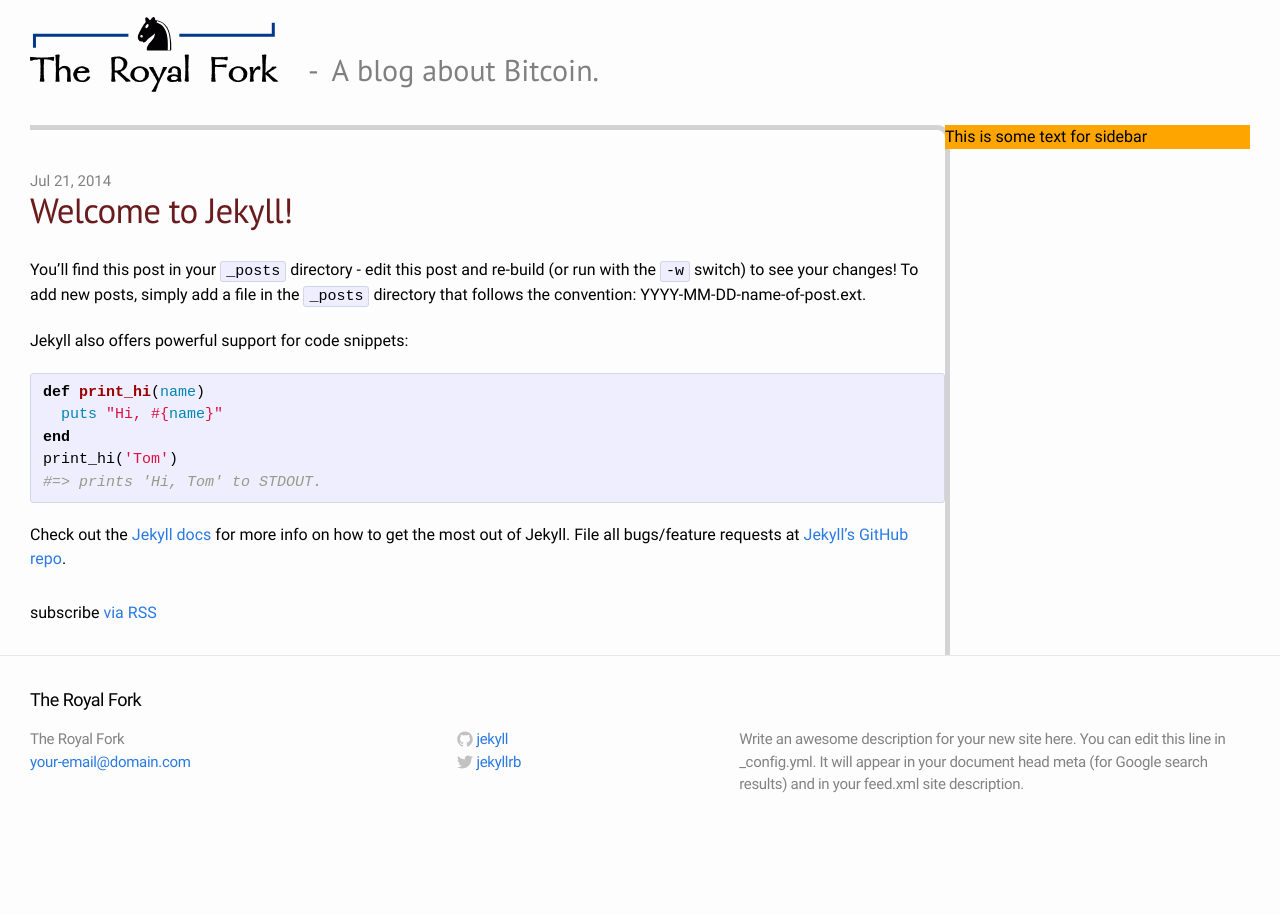
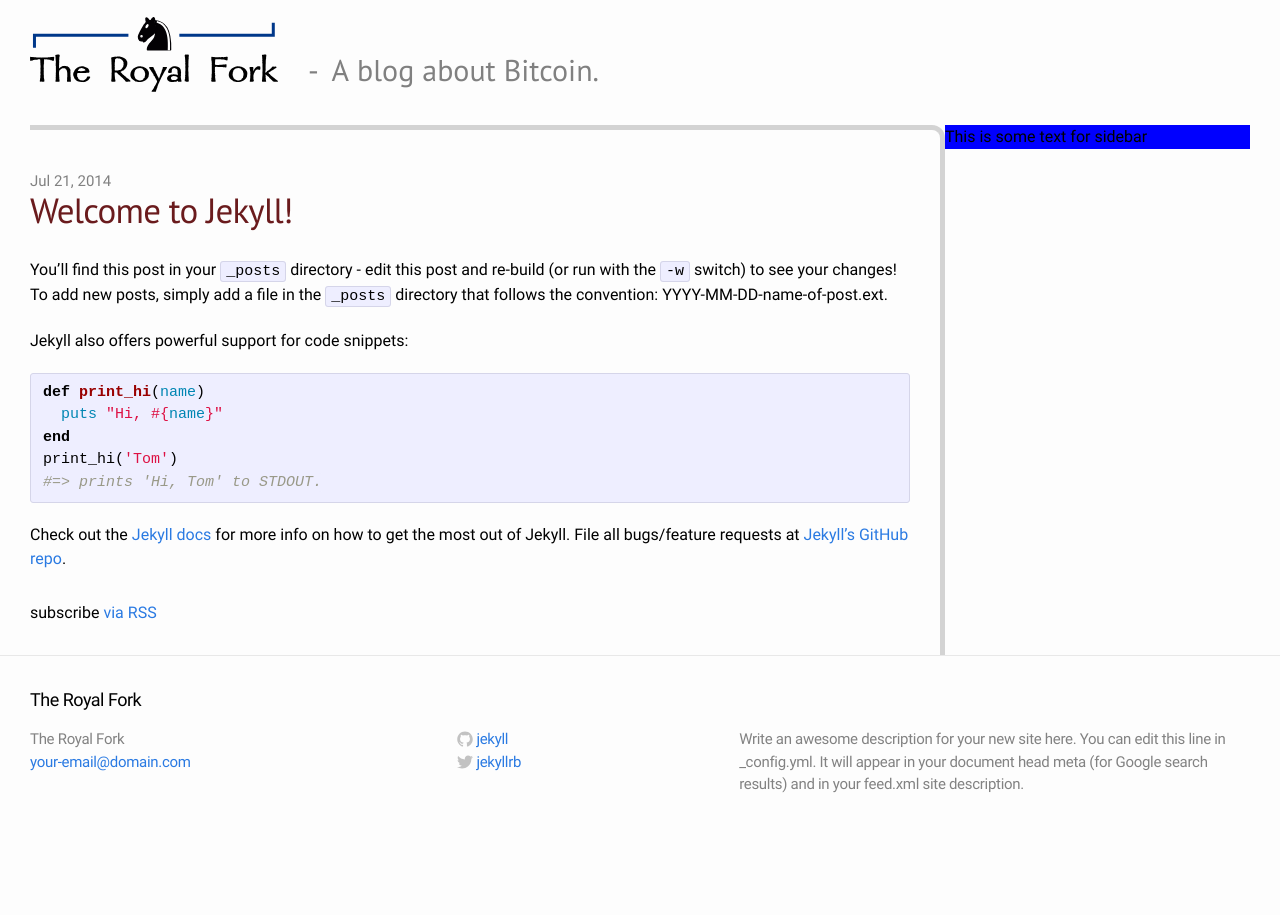
Before and after one commit to royalfork/royalfork.github.io, a Jekyll site: the page built from index.html, in a window 1280 px wide. Built offline with Jekyll 4.4.1, drawn with Linux system fonts in a browser that asks for light colours.

Commit message:
Layout is relatively mobile friendly

```diff
--- a/css/main.css
+++ b/css/main.css
@@ -178,19 +178,45 @@
   border-right: 5px solid lightgrey;
   border-top-right-radius: 13px;
 
-  margin-right: 300px;
-  max-width: 75%;
-
-  padding: 30px 0;
+  padding: 30px 30px 30px 0;
+  box-sizing: border-box;
 }
 
 .sidebar {
   float: right;
-  width: 25%;
-  min-width: 300px;
   background-color: orange;
 }
 
+/* Mobile */
+@media (max-width: 800px) {
+  body .sidebar {
+    display: none;
+  }
+}
+
+/* Regular */
+@media (min-width: 801px) and (max-width: 1200px) {
+  body .page-content {
+    margin-right: 275px;
+  }
+
+  body .sidebar {
+    background-color: green;
+    width: 275px;
+  }
+}
+
+/* Widescreen */
+@media (min-width: 1201px) {
+  body .page-content {
+    width: 75%;
+  }
+
+  body .sidebar {
+    background-color: blue;
+    width: 25%;
+  }
+}
 
 /* Home styles */
 /* ----------------------------------------------------------*/
```
